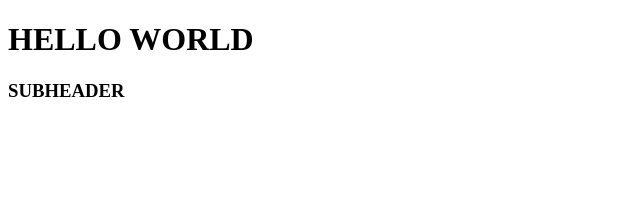
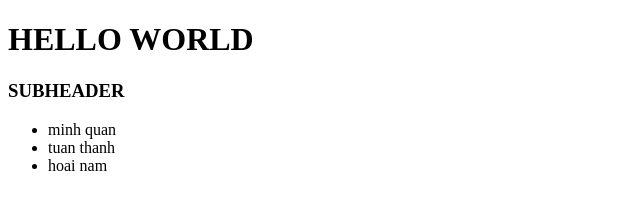
Before and after one commit to lebaonhi12c1/gittest, a plain HTML site: page index.html in a window 1280 px wide. Shown: the whole page, without its empty margins (0-640 px from the left). Drawn offline with Linux system fonts and the light colour scheme.

Commit message:
up list__menber

```diff
--- a/index.html
+++ b/index.html
@@ -9,5 +9,10 @@
 <body>
     <h1 class="header">HELLO WORLD</h1>
     <h3 class="sub__header">SUBHEADER</h3>
+    <ul class="menbet__list">
+        <li class="menber__item">minh quan</li>
+        <li class="menber__item">tuan thanh</li>
+        <li class="menber__item">hoai nam</li>
+    </ul>
 </body>
 </html>
```
